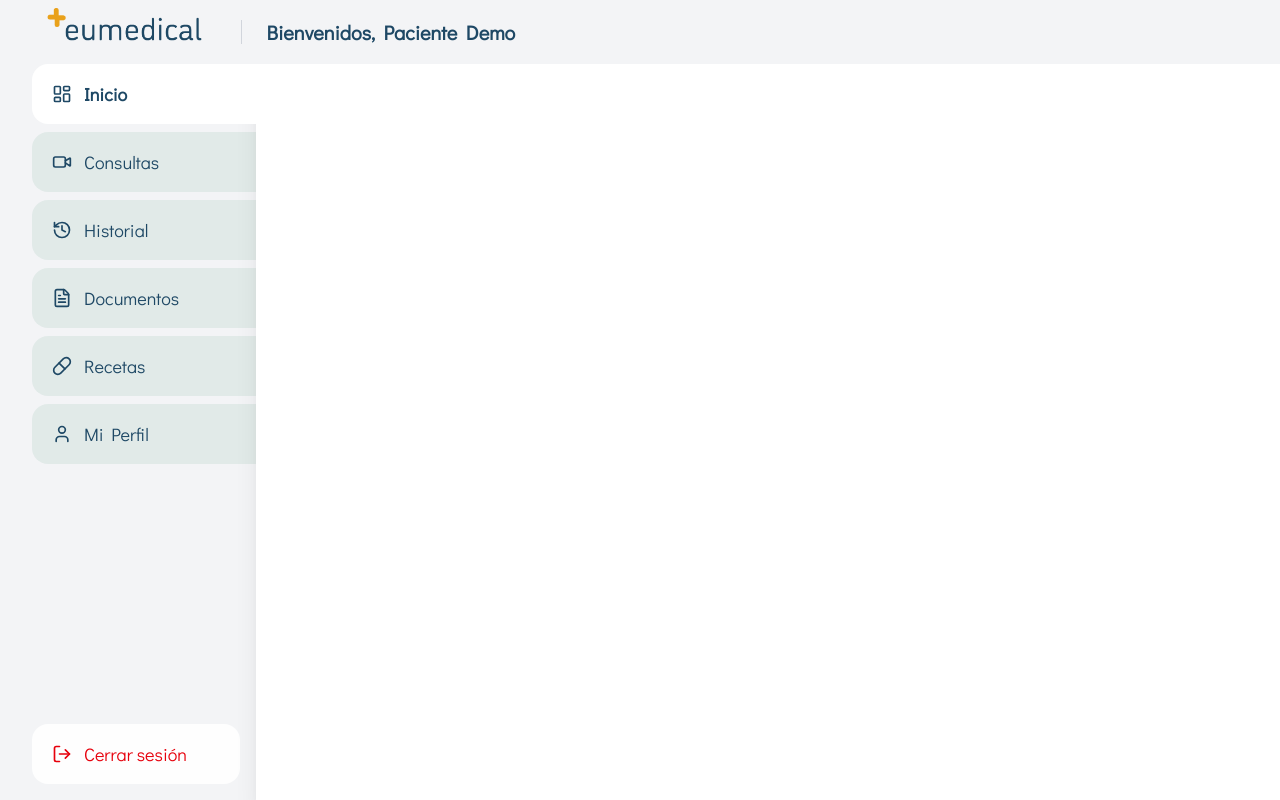
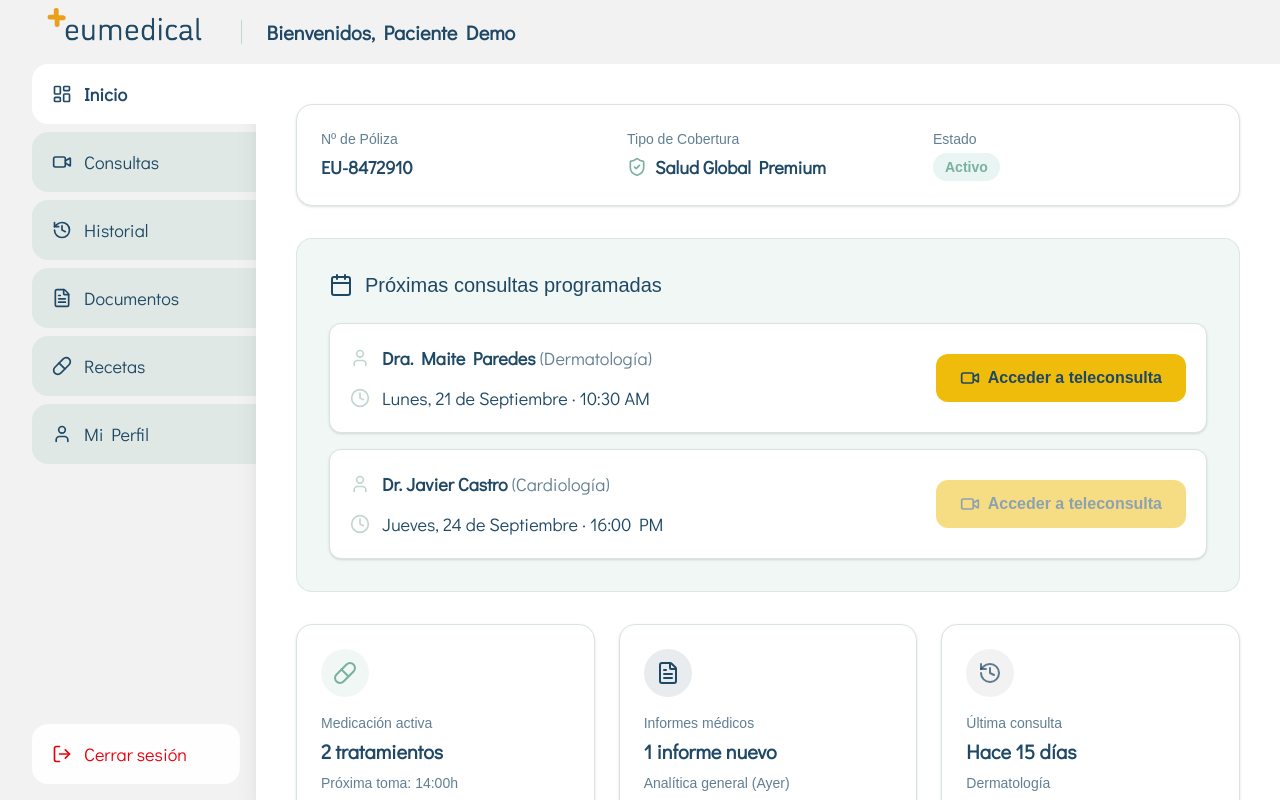
Before and after one commit to AxelVonReems/eumedical-challenge, a React (Vite) app: page /dashboard in a window 1280 px wide. Built offline with nearby package versions, Linux system fonts and the light colour scheme.

Commit message:
feat(dashboard): build static patient overview page with appointment cards and quick stats

```diff
--- a/src/App.tsx
+++ b/src/App.tsx
@@ -21,6 +21,7 @@ import Login from './pages/auth/Login';
 
 
 import DashboardLayout from './components/layout/DashboardLayout';
+import DashboardIndex from './pages/dashboard/DashboardIndex';
 
 
 // Define a layout for public pages that includes the Header
@@ -59,7 +60,7 @@ function App() {
         {/* Routes that WILL NOT have the Header */}
         <Route path="/login" element={<Login />} />
         <Route path="/dashboard" element={<DashboardLayout />}>
-          {/* <Route index element={<DashboardIndex />} /> */}
+          <Route index element={<DashboardIndex />} />
         </Route>
       </Routes>
     </BrowserRouter>
--- a/src/components/layout/DashboardLayout.tsx
+++ b/src/components/layout/DashboardLayout.tsx
@@ -32,10 +32,11 @@ export default function DashboardLayout() {
   const CurrentIcon = currentLink ? currentLink.icon : LayoutDashboard;
 
   return (
-    <div className="min-h-screen bg-gray-100 flex flex-col">
+    <div className="h-screen overflow-hidden bg-eumedical-light-grey flex flex-col pt-16">
+    {/* <div className="min-h-screen bg-eumedical-light-grey flex flex-col pt-16"> */}
 
       {/* Header (Cabecera Superior) */}
-      <header className="h-16 relative flex items-center justify-between w-full px-4 md:px-8 shrink-0">
+      <header className="fixed top-0 left-0 right-0 bg-eumedical-light-grey z-40 h-16 flex items-center justify-between px-4 md:px-8 shrink-0">
 
         {/* Left Group */}
         <div className="flex items-center gap-4 md:gap-6">
@@ -51,7 +52,7 @@ export default function DashboardLayout() {
           />
 
           {/* Divider and Patient Name (Desktop only) */}
-          <div className="h-6 w-px bg-gray-300 hidden md:block" aria-hidden="true"></div>
+          <div className="h-6 w-px bg-eumedical-light-aquamarine hidden md:block" aria-hidden="true"></div>
           <span className="font-didact text-eumedical-dark-blue text-xl font-bold hidden md:block">
             Bienvenidos, Paciente Demo
           </span>
@@ -69,7 +70,7 @@ export default function DashboardLayout() {
         <button
           type="button"
           onClick={() => setIsMobileMenuOpen(true)}
-          className="md:hidden p-2 -mr-2 text-gray-600 hover:bg-gray-200 rounded-lg focus-visible:outline-none focus-visible:ring-2 focus-visible:ring-eumedical-medium-aquamarine"
+          className="md:hidden p-2 -mr-2 text-eumedical-dark-blue/70 hover:bg-gray-200 rounded-lg focus-visible:outline-none focus-visible:ring-2 focus-visible:ring-eumedical-medium-aquamarine"
           aria-label="Abrir menú de navegación"
         >
           <Menu className="w-7 h-7" aria-hidden="true" />
@@ -135,12 +136,12 @@ export default function DashboardLayout() {
               isMobileMenuOpen ? 'translate-x-0' : 'translate-x-full'
             }`}
           >
-            <div className="flex items-center justify-between p-4 border-b border-gray-100 shrink-0">
+            <div className="flex items-center justify-between p-4 border-b border-eumedical-light-blue shrink-0">
               <span className="font-didact text-eumedical-dark-blue text-lg font-bold">Paciente Demo</span>
               <button
                 type="button"
                 onClick={() => setIsMobileMenuOpen(false)}
-                className="p-2 text-gray-500 hover:bg-gray-100 rounded-lg focus-visible:outline-none focus-visible:ring-2 focus-visible:ring-eumedical-medium-aquamarine"
+                className="p-2 text-eumedical-dark-blue/70 hover:bg-eumedical-light-grey rounded-lg focus-visible:outline-none focus-visible:ring-2 focus-visible:ring-eumedical-medium-aquamarine"
                 aria-label="Cerrar menú"
               >
                 <X className="w-7 h-7" aria-hidden="true" />
@@ -160,7 +161,7 @@ export default function DashboardLayout() {
                       `flex items-center gap-3 px-4 py-3 rounded-xl font-didact text-lg transition-colors ${
                         isActive
                           ? 'bg-eumedical-medium-aquamarine text-white font-bold'
-                          : 'bg-eumedical-white text-eumedical-dark-blue hover:bg-gray-50'
+                          : 'bg-eumedical-white text-eumedical-dark-blue hover:bg-eumedical-light-grey'
                       }`
                     }
                   >
--- /dev/null
+++ b/src/pages/dashboard/DashboardIndex.tsx
@@ -0,0 +1,144 @@
+import {
+  ShieldCheck,
+  Calendar,
+  User,
+  Clock,
+  Video,
+  Pill,
+  FileText,
+  History
+} from 'lucide-react';
+
+export default function DashboardIndex() {
+  return (
+    <div className="flex flex-col gap-8">
+
+      {/* Insurance Information Card (Top) */}
+      <div className="bg-eumedical-white rounded-2xl shadow-sm border border-eumedical-light-blue p-6">
+        <div className="grid grid-cols-1 md:grid-cols-3 gap-6">
+          <div>
+            <p className="text-sm text-eumedical-dark-blue/70 mb-1">Nº de Póliza</p>
+            <p className="text-eumedical-dark-blue font-didact font-bold text-lg">
+              EU-8472910
+            </p>
+          </div>
+          <div>
+            <p className="text-sm text-eumedical-dark-blue/70 mb-1">Tipo de Cobertura</p>
+            <div className="flex items-center gap-2">
+              <ShieldCheck className="w-5 h-5 text-eumedical-medium-aquamarine" aria-hidden="true" />
+              <p className="text-eumedical-dark-blue font-didact font-bold text-lg">
+                Salud Global Premium
+              </p>
+            </div>
+          </div>
+          <div>
+            <p className="text-sm text-eumedical-dark-blue/70 mb-1">Estado</p>
+            <span className="inline-block bg-[#E8F5F3] text-eumedical-medium-aquamarine font-bold px-3 py-1 rounded-full text-sm">
+              Activo
+            </span>
+          </div>
+        </div>
+      </div>
+
+      {/* Featured Card: Upcoming Consultations (Next 7 days) */}
+      <div className="bg-eumedical-medium-aquamarine/10 border border-eumedical-medium-aquamarine/20 rounded-2xl p-6 md:p-8">
+        <div className="flex items-center gap-3 mb-6">
+          <Calendar className="w-6 h-6 text-eumedical-dark-blue" aria-hidden="true" />
+          <h2 className="text-eumedical-dark-blue font-dinosaur text-xl">
+            Próximas consultas programadas
+          </h2>
+        </div>
+
+        {/* Appointment List Container */}
+        <div className="flex flex-col gap-4">
+
+          <div className="bg-eumedical-white border border-eumedical-light-blue rounded-xl p-5 flex flex-col xl:flex-row xl:items-center justify-between gap-6 shadow-sm">
+            <div className="flex flex-col gap-3">
+              <div className="flex items-center gap-3 text-eumedical-dark-blue">
+                <User className="w-5 h-5 text-eumedical-light-aquamarine shrink-0" aria-hidden="true" />
+                <span className="font-didact text-lg font-bold">
+                  Dra. Maite Paredes <span className="font-normal text-eumedical-dark-blue/70">(Dermatología)</span>
+                </span>
+              </div>
+              <div className="flex items-center gap-3 text-eumedical-dark-blue">
+                <Clock className="w-5 h-5 text-eumedical-light-aquamarine shrink-0" aria-hidden="true" />
+                <span className="font-didact text-lg">
+                  Lunes, 21 de Septiembre · 10:30 AM
+                </span>
+              </div>
+            </div>
+
+            <button
+              type="button"
+              className="flex items-center justify-center gap-2 bg-eumedical-plain-yellow text-eumedical-dark-blue font-bold rounded-xl px-6 py-4 md:py-3 hover:bg-eumedical-dark-orange transition-colors focus-visible:outline-none focus-visible:ring-4 focus-visible:ring-eumedical-dark-blue w-full xl:w-auto shrink-0 cursor-pointer disabled:opacity-50 disabled:hover:bg-eumedical-plain-yellow disabled:cursor-not-allowed"
+            >
+              <Video className="w-5 h-5" aria-hidden="true" />
+              Acceder a teleconsulta
+            </button>
+          </div>
+
+          <div className="bg-eumedical-white border border-eumedical-light-blue rounded-xl p-5 flex flex-col xl:flex-row xl:items-center justify-between gap-6 shadow-sm">
+            <div className="flex flex-col gap-3">
+              <div className="flex items-center gap-3 text-eumedical-dark-blue">
+                <User className="w-5 h-5 text-eumedical-light-aquamarine shrink-0" aria-hidden="true" />
+                <span className="font-didact text-lg font-bold">
+                  Dr. Javier Castro <span className="font-normal text-eumedical-dark-blue/70">(Cardiología)</span>
+                </span>
+              </div>
+              <div className="flex items-center gap-3 text-eumedical-dark-blue">
+                <Clock className="w-5 h-5 text-eumedical-light-aquamarine shrink-0" aria-hidden="true" />
+                <span className="font-didact text-lg">
+                  Jueves, 24 de Septiembre · 16:00 PM
+                </span>
+              </div>
+            </div>
+
+            <button
+              type="button"
+              disabled
+              className="flex items-center justify-center gap-2 bg-eumedical-plain-yellow text-eumedical-dark-blue font-bold rounded-xl px-6 py-4 md:py-3 hover:bg-eumedical-dark-orange transition-colors focus-visible:outline-none focus-visible:ring-4 focus-visible:ring-eumedical-dark-blue w-full xl:w-auto shrink-0 cursor-pointer disabled:opacity-50 disabled:hover:bg-eumedical-plain-yellow disabled:cursor-not-allowed"
+            >
+              <Video className="w-5 h-5" aria-hidden="true" />
+              Acceder a teleconsulta
+            </button>
+          </div>
+
+        </div>
+      </div>
+
+      {/* Statistics Grid / Quick Access */}
+      <div className="grid grid-cols-1 md:grid-cols-2 lg:grid-cols-3 gap-6">
+
+        {/* Card 1 (Treatments) */}
+        <div className="bg-eumedical-white rounded-2xl shadow-sm border border-eumedical-light-blue p-6 hover:shadow-md transition-shadow cursor-pointer">
+          <div className="w-12 h-12 bg-eumedical-medium-aquamarine/10 rounded-full flex items-center justify-center mb-4">
+            <Pill className="w-6 h-6 text-eumedical-medium-aquamarine" aria-hidden="true" />
+          </div>
+          <p className="text-sm text-eumedical-dark-blue/70 mb-1">Medicación activa</p>
+          <p className="text-eumedical-dark-blue font-didact font-bold text-xl mb-2">2 tratamientos</p>
+          <p className="text-sm text-eumedical-dark-blue/70">Próxima toma: 14:00h</p>
+        </div>
+
+        {/* Card 2 (Documents) */}
+        <div className="bg-eumedical-white rounded-2xl shadow-sm border border-eumedical-light-blue p-6 hover:shadow-md transition-shadow cursor-pointer">
+          <div className="w-12 h-12 bg-eumedical-dark-blue/10 rounded-full flex items-center justify-center mb-4">
+            <FileText className="w-6 h-6 text-eumedical-dark-blue" aria-hidden="true" />
+          </div>
+          <p className="text-sm text-eumedical-dark-blue/70 mb-1">Informes médicos</p>
+          <p className="text-eumedical-dark-blue font-didact font-bold text-xl mb-2">1 informe nuevo</p>
+          <p className="text-sm text-eumedical-dark-blue/70">Analítica general (Ayer)</p>
+        </div>
+
+        {/* Card 3 (History) */}
+        <div className="bg-eumedical-white rounded-2xl shadow-sm border border-eumedical-light-blue p-6 hover:shadow-md transition-shadow cursor-pointer">
+          <div className="w-12 h-12 bg-eumedical-light-grey rounded-full flex items-center justify-center mb-4">
+            <History className="w-6 h-6 text-eumedical-dark-blue/70" aria-hidden="true" />
+          </div>
+          <p className="text-sm text-eumedical-dark-blue/70 mb-1">Última consulta</p>
+          <p className="text-eumedical-dark-blue font-didact font-bold text-xl mb-2">Hace 15 días</p>
+          <p className="text-sm text-eumedical-dark-blue/70">Dermatología</p>
+        </div>
+      </div>
+    </div>
+  );
+}
```
